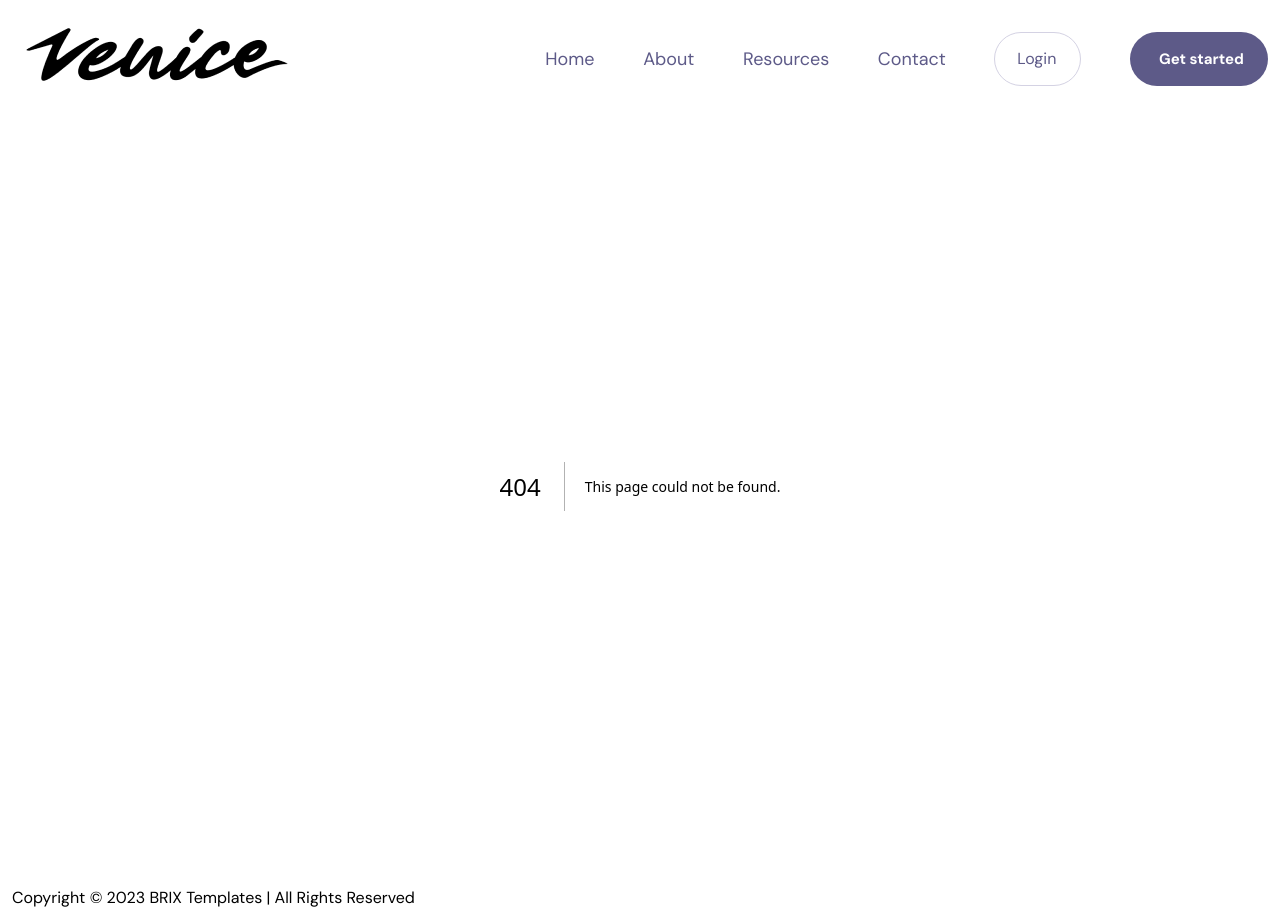
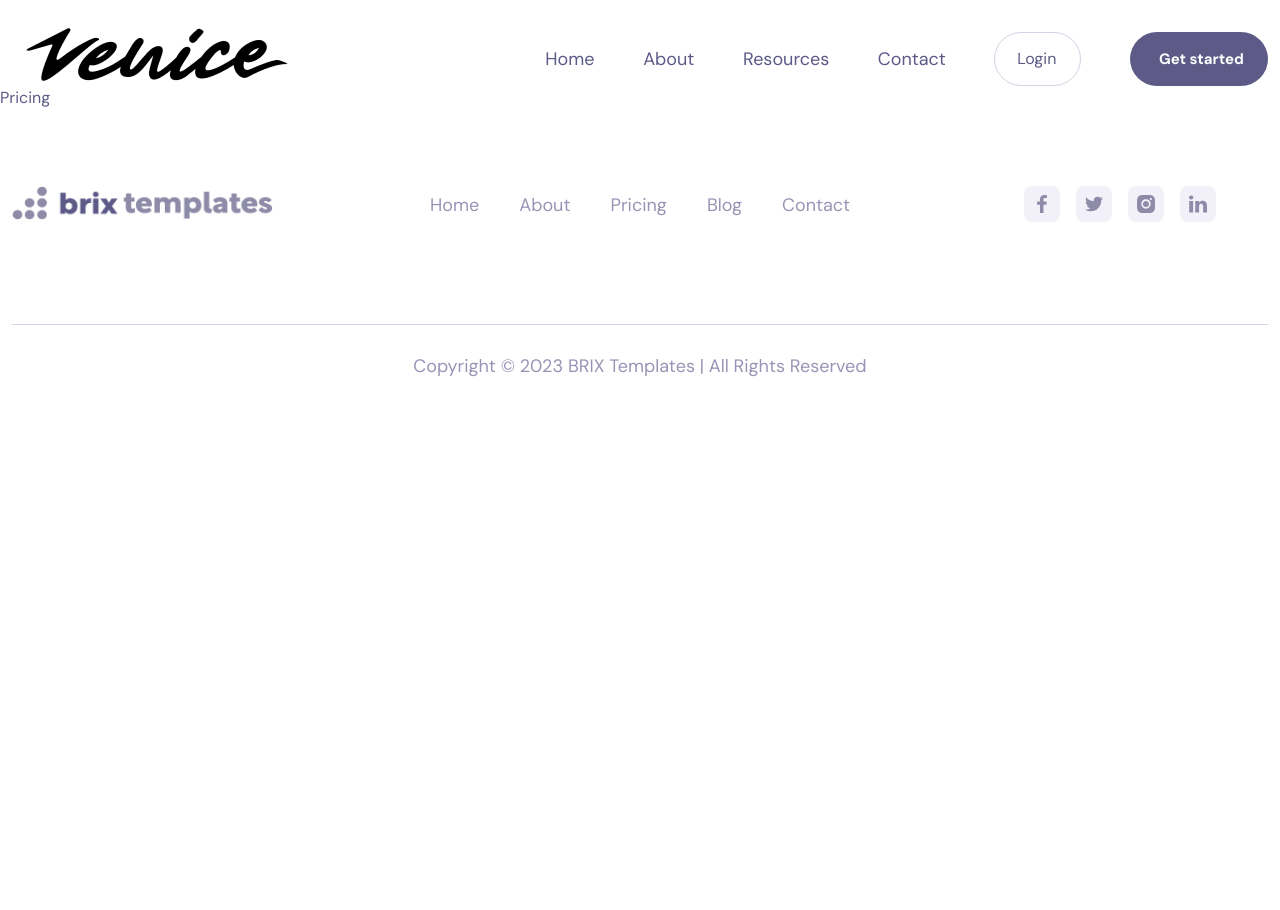
Before and after one commit to anastasia1756/first-nextjs-project, a Next.js app: page /pricing in a window 1280 px wide. Before the commit this address had no page. After the commit the page ends 800 px from the top, so only its background shows below. Built offline with nearby package versions, Linux system fonts and the light colour scheme.

Commit message:
added Contact Form and Footer

```diff
--- a/src/app/globals.scss
+++ b/src/app/globals.scss
@@ -35,7 +35,7 @@ h4 {
   font-weight: 400;
   font-size: 18px;
   line-height: 30px;
-  color: $secondaryMainColor;
+  color: $thirdTextColor;
 }
 
 // @media (max-width: $medium) {
--- a/src/app/page.jsx
+++ b/src/app/page.jsx
@@ -8,7 +8,7 @@ import SocialMedia from "@/components/SocialMedia/SocialMediaIcons";
 import Features from "@/components/Features/Features";
 import FollowInsta from "@/components/FollowInsta/FollowInsta";
 import Gallery from "@/components/Gallery/Gallery";
-// import Image from "next/image";
+import ContactForm from "@/components/ContactForm/ContactForm";
 
 export default function Home() {
   return (
@@ -23,6 +23,7 @@ export default function Home() {
       <Features />
       <Gallery />
       <FollowInsta />
+      <ContactForm />
     </main>
   );
 }
--- /dev/null
+++ b/src/app/pricing/page.jsx
@@ -0,0 +1,7 @@
+import React from "react";
+
+const Pricing = () => {
+  return <div>Pricing</div>;
+};
+
+export default Pricing;
--- a/src/app/variables.scss
+++ b/src/app/variables.scss
@@ -6,5 +6,7 @@ $extraLarge: "1200px";
 
 $mainColor: #5d5a88;
 $secondaryMainColor: #8d8ba7;
+$thirdTextColor: #9795b5;
 $primaryColor: #ffffff;
 $borderColor: #d4d2e3;
+$backgroundColor: #f9f9ff;
--- /dev/null
+++ b/src/components/ContactForm/contactform.module.scss
@@ -0,0 +1,84 @@
+@import "src/app/variables.scss";
+
+.container {
+  padding-top: 170px;
+  padding-bottom: 178px;
+
+  .title {
+    text-align: center;
+    font-size: 72px;
+    line-height: 80px;
+  }
+  .desc {
+    max-width: 720px;
+    text-align: center;
+    margin: 0 auto;
+    margin-bottom: 50px;
+    color: $secondaryMainColor;
+  }
+
+  form {
+    box-sizing: border-box;
+    gap: 32px;
+  }
+  .form {
+    display: flex;
+    flex-direction: row;
+    flex-wrap: wrap;
+  }
+  .input_container {
+    display: flex;
+    flex-direction: column;
+  }
+  .label {
+    color: $mainColor;
+    font-size: 18px;
+    font-weight: 700;
+    line-height: 18px;
+    margin-bottom: 12px;
+  }
+  .input {
+    border-radius: 50px;
+    background: $backgroundColor;
+    width: 286px;
+    height: 72px;
+    border: none;
+    padding-left: 24px;
+  }
+  ::placeholder {
+    color: $secondaryMainColor;
+    opacity: 1;
+  }
+  textarea {
+    width: 596px;
+    height: 142px;
+    border-radius: 20px;
+    background: $backgroundColor;
+    resize: none;
+    border: none;
+    padding-top: 24px;
+    padding-left: 24px;
+  }
+
+  .buttons_wrapper {
+    display: flex;
+    gap: 162px;
+    align-items: baseline;
+  }
+  .btn {
+    padding: 24px 36px;
+    width: 199px;
+    height: 66px;
+    border-radius: 40px;
+    font-size: 18px;
+    font-weight: 700;
+    line-height: 18px;
+    text-align: center;
+  }
+
+  .social_list {
+    display: flex;
+    gap: 16px;
+    justify-content: center;
+  }
+}
--- a/src/components/Footer/Footer.jsx
+++ b/src/components/Footer/Footer.jsx
@@ -1,14 +1,116 @@
+import Image from "next/image";
+import Link from "next/link";
 import React from "react";
+import s from "./footer.module.scss";
+
+const links = [
+  {
+    id: 1,
+    title: "Home",
+    url: "/",
+  },
+  {
+    id: 2,
+    title: "About",
+    url: "/about",
+  },
+  {
+    id: 3,
+    title: "Pricing",
+    url: "/pricing",
+  },
+  {
+    id: 4,
+    title: "Blog",
+    url: "/blog",
+  },
+  {
+    id: 5,
+    title: "Contact",
+    url: "/contact",
+  },
+];
 
 const Footer = () => {
   return (
-    <div className={`container`}>
-      <div className="row">
-        <div className={`col-3 `}></div>
-        <div className={`col-6 `}></div>
-        <div className={`col-3 `}></div>
+    <div className={`container ${s.container}`}>
+      <div className={`row ${s.footer_container}`}>
+        <div className={`col-3 `}>
+          <Link href="/" className={s.logo}>
+            <Image src="/logo.png" width={261} height={34} alt="logo" />
+          </Link>
+        </div>
+        <div className={`col-6 `}>
+          <div className={s.links}>
+            {links.map((link) => (
+              <Link key={link.id} href={link.url} className={s.link}>
+                {link.title}
+              </Link>
+            ))}
+          </div>
+        </div>
+        <div className={`col-3`}>
+          <ul className={s.social_list}>
+            <li>
+              <Link
+                href="https://www.facebook.com/"
+                rel="noopener noreferrer"
+                target="_blank"
+              >
+                <Image
+                  src="/facebook.svg"
+                  width={36}
+                  height={36}
+                  alt="facebook"
+                />
+              </Link>
+            </li>
+            <li>
+              <Link
+                href="https://twitter.com/"
+                rel="noopener noreferrer"
+                target="_blank"
+              >
+                <Image
+                  src="/twitter.svg"
+                  width={36}
+                  height={36}
+                  alt="twitter"
+                />
+              </Link>
+            </li>
+            <li>
+              <Link
+                href="https://www.instagram.com/"
+                rel="noopener noreferrer"
+                target="_blank"
+              >
+                <Image
+                  src="/instagram.svg"
+                  width={36}
+                  height={36}
+                  alt="instagram"
+                />
+              </Link>
+            </li>
+            <li>
+              <Link
+                href="https://www.linkedin.com/"
+                rel="noopener noreferrer"
+                target="_blank"
+              >
+                <Image
+                  src="/linkedin.svg"
+                  width={36}
+                  height={36}
+                  alt="linkedin"
+                />
+              </Link>
+            </li>
+          </ul>
+        </div>
       </div>
-      <div className={`col-12 `}>
+      <div className={`col-12 ${s.rights}`}>
         Copyright © 2023 BRIX Templates | All Rights Reserved
       </div>
     </div>
--- /dev/null
+++ b/src/components/Footer/footer.module.scss
@@ -0,0 +1,34 @@
+@import "src/app/variables.scss";
+
+.container {
+  padding-top: 76px;
+  padding-bottom: 44px;
+
+  .footer_container {
+    padding-bottom: 86px;
+  }
+  .links {
+    color: $thirdTextColor;
+    font-size: 18px;
+    line-height: 18px;
+    display: flex;
+    gap: 40px;
+    justify-content: center;
+    padding-top: 10px;
+  }
+  .social_list {
+    display: flex;
+    flex-direction: row;
+    gap: 16px;
+    justify-content: center;
+  }
+
+  .rights {
+    border-top: 1px solid $borderColor;
+    color: $thirdTextColor;
+    text-align: center;
+    font-size: 18px;
+    line-height: 18px;
+    padding-top: 32px;
+  }
+}
```
Also changed, not shown: src/app/blog/page.jsx (added, +7 -0 lines), src/components/ContactForm/ContactForm.jsx (added, +153 -0 lines), public/logo.png (added), 1 other file (tests, documents, lock files or other folders).
